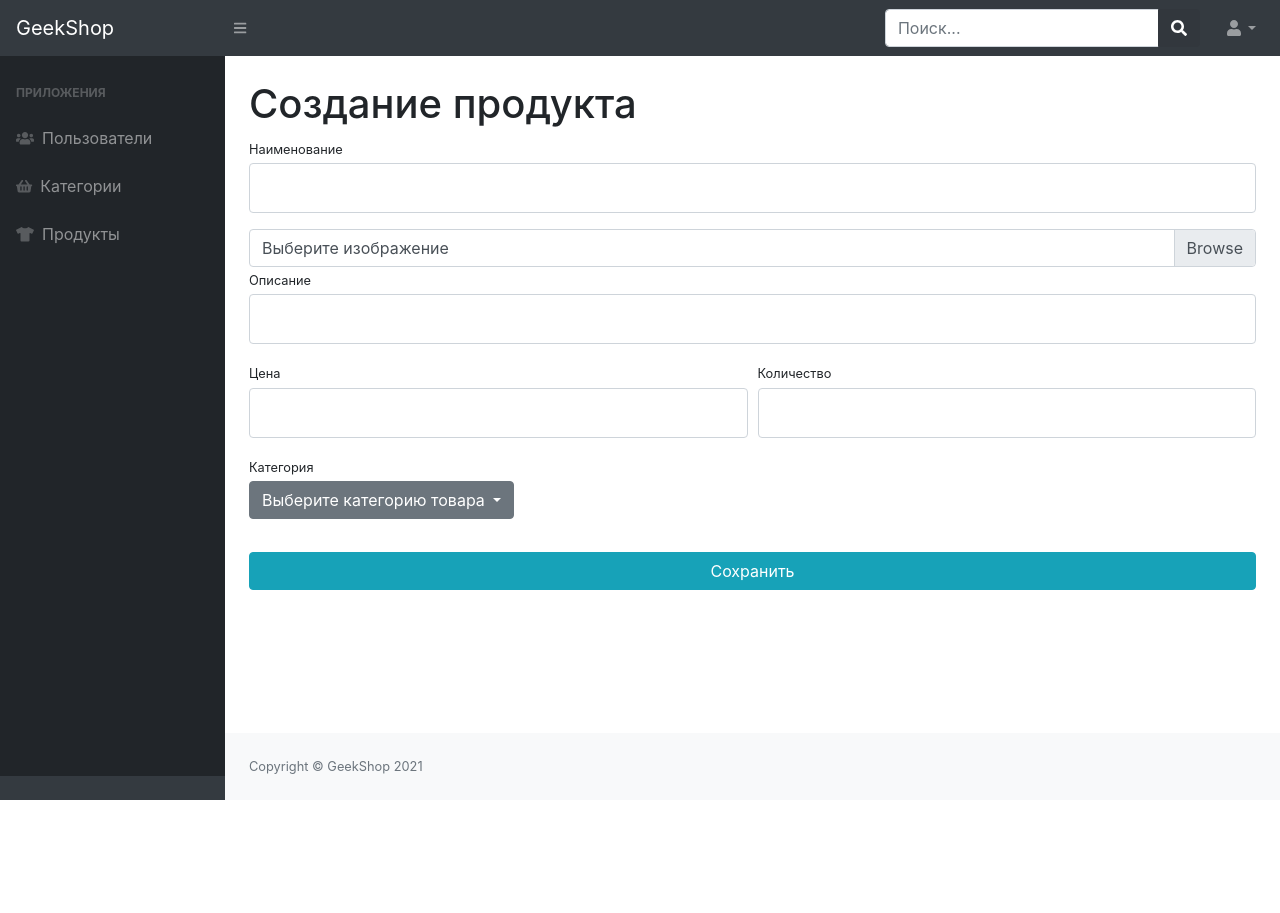
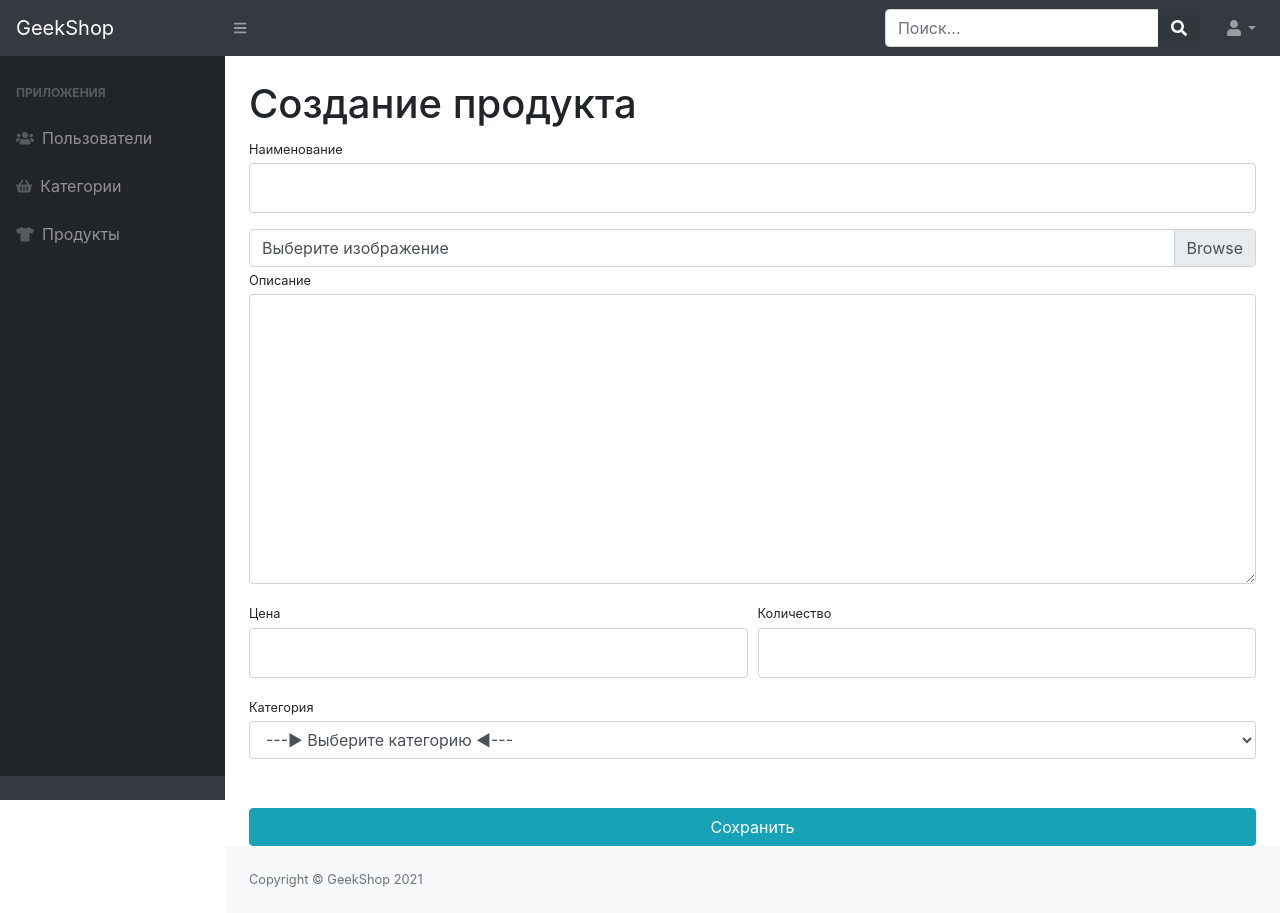
Before and after one commit to karasevvs/geekshop, a Django app: page /admin-staff/products/create/ in a window 1280 px wide. Before the commit the page ends 800 px from the top, so only its background shows below. Run offline with Django 3.2, Linux system fonts and the light colour scheme; the visitor is signed in with stand-in values (Sample User, id 1); data comes from the database, SQL or seed files in the repository; some libraries are stand-ins or nearby versions.

Commit message:
добавление товара через админ панель, ремонт фичи выполнен

```diff
--- a/admins/forms.py
+++ b/admins/forms.py
@@ -1,7 +1,8 @@
 from django import forms
 from users.forms import UserRegistrationForm, UserProfileForm
 from users.models import User
-from products.forms import ProductCategoryForm, ProductForm
+from products.forms import ProductCategoryForm, ProductForm, ProductCategory
+from products.models import Product
 
 class UserAdminRegistrationForm(UserRegistrationForm):
     image = forms.ImageField(widget=forms.FileInput(attrs={'class': 'custom-file-input'}), required=False)
@@ -23,7 +24,11 @@ class ProductCategoryAdminProfileForm(ProductCategoryForm):
 
 class ProductAdminProfileForm(ProductForm):
     image = forms.ImageField(widget=forms.FileInput(attrs={'class': 'custom-file-input'}), required=False)
+    category = forms.ModelChoiceField(
+        queryset=ProductCategory.objects.all(),
+        widget=forms.Select(attrs={'class': 'form-control'}),
+        empty_label='---► Выберите категорию ◄---')
 
     class Meta:
-        model = User
+        model = Product
         fields = ('name', 'image', 'description', 'price', 'quantity', 'category')
--- a/admins/templates/admins/admin-products-create.html
+++ b/admins/templates/admins/admin-products-create.html
@@ -40,17 +40,9 @@
                         </div>
                     </div>
                     <div class="col-lg-12">
-                        <label class="small mb-1" for="{{ form.category.id_for_label }}">Категория</label>
-                        <div class="dropdown">
-                            <button class="btn btn-secondary dropdown-toggle" type="button" id="dropdownMenuButton"
-                                    data-toggle="dropdown" aria-haspopup="true" aria-expanded="false">
-                                Выберите категорию товара
-                            </button>
-                            <div class="dropdown-menu" aria-labelledby="dropdownMenuButton">
-                                {% for category in categories %}
-                                    <a class="dropdown-item" href="#">{{ category.name }} | {{ category.id }}</a>
-                                {% endfor %}
-                            </div>
+                        <div class="form-group">
+                            <label class="small mb-1" for="{{ form.category.id_for_label }}">Категория</label>
+                            {{ form.category }}
                         </div>
                     </div>
                 </div>
--- a/admins/views.py
+++ b/admins/views.py
@@ -134,8 +134,7 @@ def admin_products_create(request):
     else:
         form = ProductAdminProfileForm()
 
-    categories = ProductCategory.objects.all()
     context = {'title': 'Админ-панель - Создание продукта',
                'form': form,
-               'categories': categories}
+               }
     return render(request, 'admins/admin-products-create.html', context)
--- a/products/forms.py
+++ b/products/forms.py
@@ -11,13 +11,12 @@ class ProductCategoryForm(UserChangeForm):
         fields = ('name', 'description')
 
 
-class ProductForm(UserChangeForm):
+class ProductForm(forms.ModelForm):
     name = forms.CharField(widget=forms.TextInput(attrs={'class': 'form-control py-4'}))
-    description = forms.CharField(widget=forms.TextInput(attrs={'class': 'form-control py-4'}))
-    price = forms.DecimalField(widget=forms.TextInput(attrs={'class': 'form-control py-4'}))
-    quantity = forms.IntegerField(widget=forms.TextInput(attrs={'class': 'form-control py-4'}))
-    category = forms.IntegerField(widget=forms.TextInput(attrs={'class': 'form-control py-4'}))
+    description = forms.CharField(widget=forms.Textarea(attrs={'class': 'form-control py-4'}))
+    price = forms.DecimalField(widget=forms.NumberInput(attrs={'class': 'form-control py-4'}), decimal_places=2)
+    quantity = forms.IntegerField(widget=forms.NumberInput(attrs={'class': 'form-control py-4'}))
 
     class Meta:
         model = Product
-        fields = ('name', 'description', 'price', 'quantity', 'category')
+        fields = ('name', 'description', 'price', 'quantity')
```
